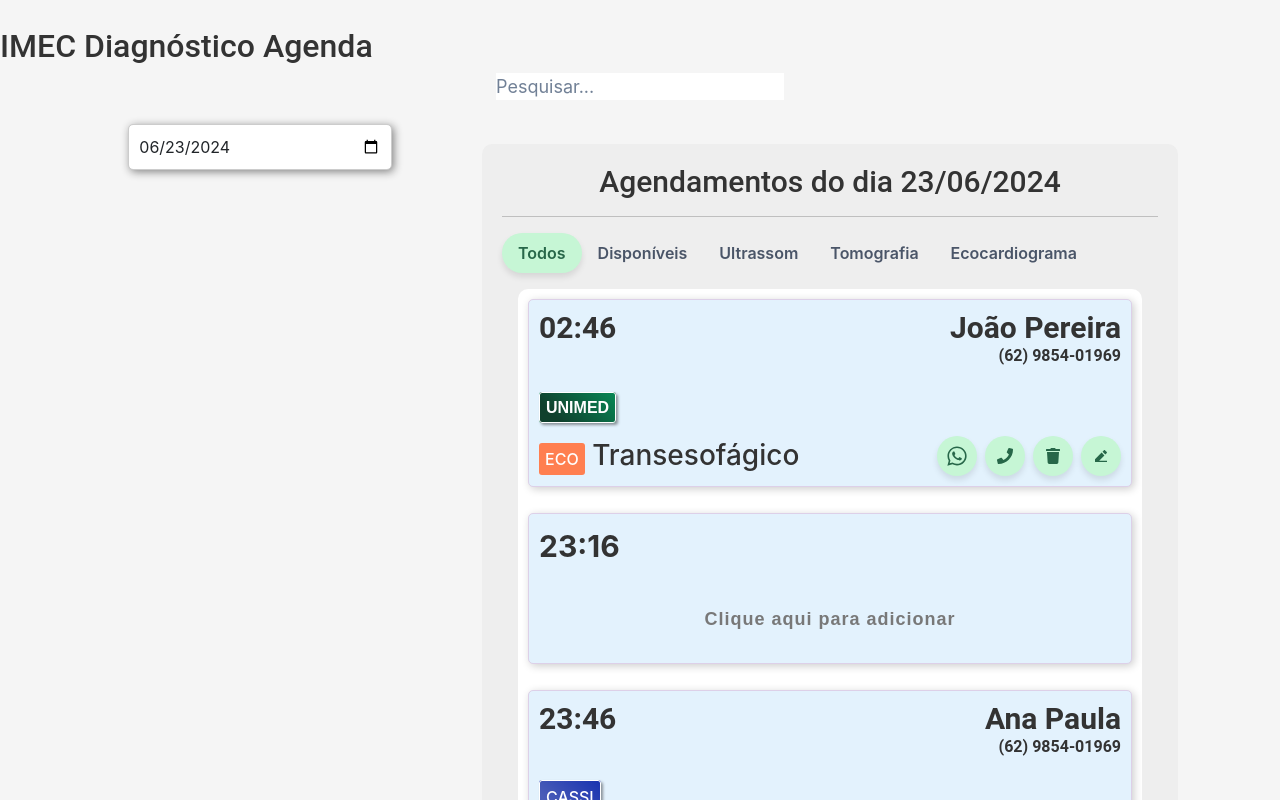
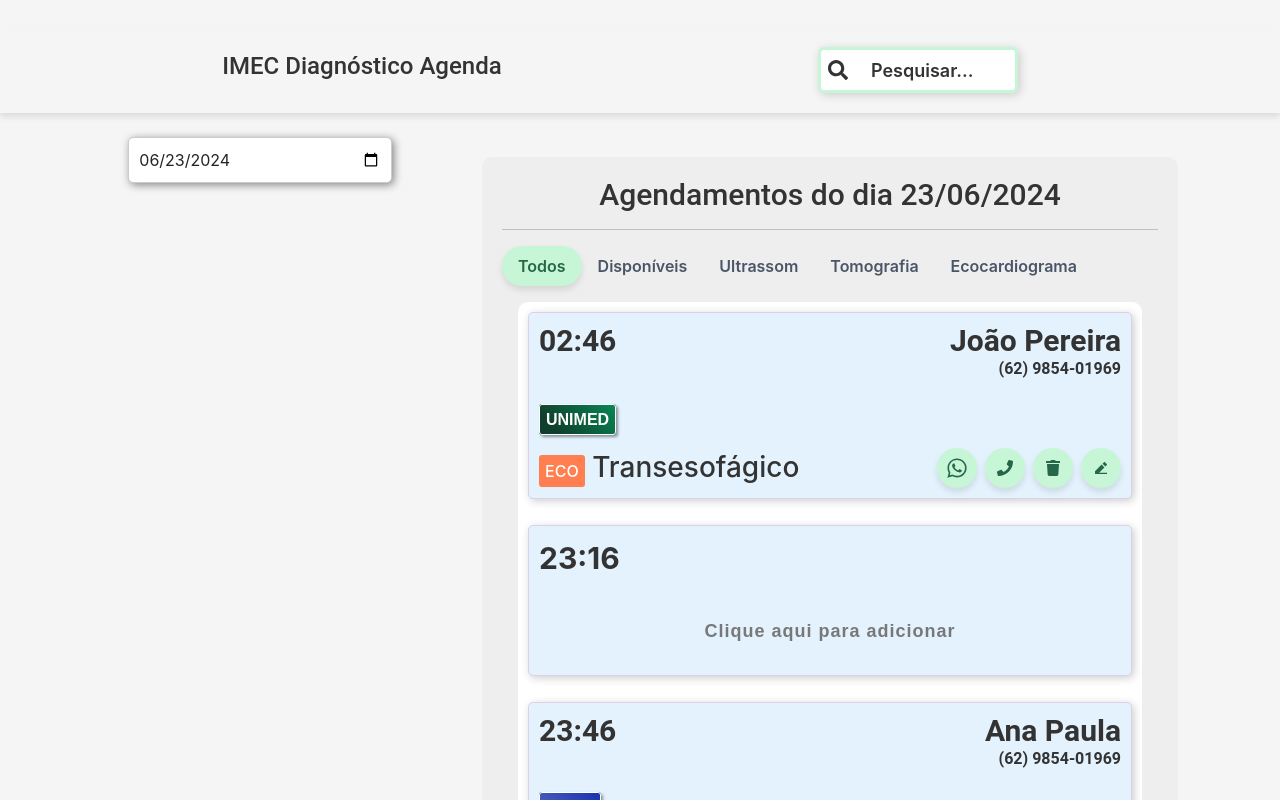
Before and after one commit to kralluz/SAM-Control-UI, a React (Create React App) app: page / in a window 1280 px wide. Shown: the top 800 px of the page. Built offline with nearby package versions, Linux system fonts and the light colour scheme; some icons are missing.

Commit message:
feat header styled

```diff
--- a/src/App.jsx
+++ b/src/App.jsx
@@ -10,7 +10,6 @@ import "./styles/modal.css";
 import LoadingSpinner from "./LoadingSpinner";
 import AppointmentList from "./components/AppointmentList/AppointmentList";
 import Header from "./components/Header/Header";
-import FadeIn from "./functions/fadeIn";
 import { AppointmentsContext } from "./providers/appointmentsProvider";
 
 const App = () => {
@@ -66,11 +65,8 @@ const App = () => {
 
   return (
     <div className={`App ${darkMode ? "dark-theme" : "light-theme"}`}>
-        <FadeIn>
           <Header toggleDarkMode={toggleDarkMode} darkMode={darkMode} />
-        </FadeIn>
-        <FadeIn>
-          <div className="container mt-4">
+          <div className="container mt-4 main-content">
             <div className="row">
               <div className={`col-md-4 ${darkMode ? "dark-mode" : ""}`}>
                 <input
@@ -95,7 +91,6 @@ const App = () => {
               </div>
             </div>
           </div>
-        </FadeIn>
     </div>
   );
 };
--- a/src/components/Header/Header.jsx
+++ b/src/components/Header/Header.jsx
@@ -1,53 +1,63 @@
-import React, { useContext, useState } from "react";
-import {
-  Input,
-  InputGroup,
-  InputRightElement,
-  IconButton,
-  Box,
-  Text,
-  Stack,
-  Button,
-} from "@chakra-ui/react";
-import { FaTimes, FaRegEye } from "react-icons/fa";
-import { AppointmentsContext } from "../../providers/appointmentsProvider";
+import { FaSearch } from "react-icons/fa";
+import React, { useState } from "react";
 import SearchModal from "../SearchResults/SearchResults";
+import "./header.css";
 
-const Header = ({ toggleDarkMode, darkMode }) => {
-  const { readAllAppointments, appointments } = useContext(AppointmentsContext);
-  const [searchTerm, setSearchTerm] = useState("");
+const Header = () => {
+  const [searchOpen, setSearchOpen] = useState(false);
 
-  const handleSearch = (event) => {
-    setSearchTerm(event.target.value);
+  const headerStyle = {
+    display: "flex",
+    justifyContent: "center",
+    alignItems: "center",
+    padding: "20px 0",
+    flexWrap: 'wrap',
+    gap: "20% ",
+    boxShadow: "0 4px 6px rgba(0, 0, 0, 0.1)",
   };
 
-  const handleClearSearch = () => {
-    setSearchTerm("");
+  const titleStyle = {
+    width: "300px"
+  };
+  const inputStyle = {
+    width: searchOpen ? "0px" : "200px",
+    padding: searchOpen ? "0px" : "10px",
+    height: "30px",
+    transition: "width 0.2s ease-in-out",
+    border: searchOpen ? "none" : "3px solid #C6F6D5",
+    boxShadow: "2px 2px 10px #ccc",
+    borderRadius: "6px",
+    textIndent: "30px",
   };
 
-  const filteredAppointments = appointments.filter((appointment) => {
-    const { patient_name, telephone } = appointment;
-    const searchRegex = new RegExp(searchTerm, "i");
-    return searchRegex.test(patient_name) || searchRegex.test(telephone);
-  });
-  const [searchOpen, setSearchOpen] = useState(false);
   return (
     <>
-      <header className={`d-flex justify-content-between align-items-center`}>
-        <h1>IMEC Diagnóstico Agenda</h1>
+      <header style={headerStyle}>
+        <div style={titleStyle}>
+          <h1 style={{ fontSize: "1.5rem", textAlign: 'center' }}>IMEC Diagnóstico Agenda</h1>
+        </div>
+        <div style={{ display: "flex", justifyContent: "center", width: " 300px" }}>
+          <div style={{ position: "relative" }}>
+            <FaSearch
+              size={20}
+              style={{
+                position: "absolute",
+                left: "10px",
+                top: "50%",
+                transform: "translateY(-50%)",
+              }}
+            />
+            <input
+              style={inputStyle}
+              placeholder="Pesquisar..."
+              type="text"
+              onClick={() => setSearchOpen(true)}
+              className="search-trigger"
+            />
+          </div>
+        </div>
       </header>
-      <div style={{ display: "flex", justifyContent: "center" }}>
-        <input
-          style={{ display: "flex", justifyContent: "center" }}
-          placeholder="Pesquisar..."
-          type="search"
-          onClick={() => setSearchOpen(true)}
-        />
-      </div>
-      <SearchModal
-        isOpen={searchOpen}
-        onRequestClose={() => setSearchOpen(false)}
-      ></SearchModal>
+      <SearchModal isOpen={searchOpen} onRequestClose={() => setSearchOpen(false)} />
     </>
   );
 };
--- a/src/components/Header/header.css
+++ b/src/components/Header/header.css
@@ -222,3 +222,32 @@
   font-size: 1.2rem;
   padding-left: 32px;
 }
+
+.search-trigger{
+  padding: 20px!important;
+}
+
+.search-trigger:focus {
+  outline: none;
+}
+
+.search-trigger::placeholder {
+  color: #333333;
+  font-weight: 600;
+}
+
+
+.fixed-header {
+  display: flex;
+  justify-content: center;
+  align-items: center;
+  padding: 16px 28px 16px 16px;
+  flex-wrap: wrap;
+  gap: 20%;
+  position: fixed;
+  top: 0;
+  left: 0;
+  width: 100%;
+  background-color: #fff;
+  z-index: 1000;
+}
--- a/src/components/SearchResults/SearchResults.jsx
+++ b/src/components/SearchResults/SearchResults.jsx
@@ -1,5 +1,5 @@
+import React, { useState, useContext, useEffect } from "react";
 import { useSpring, animated } from "react-spring";
-import React, { useState, useContext, useEffect } from "react";
 import Modal from "react-modal";
 import { motion } from "framer-motion";
 import { AppointmentsContext } from "../../providers/appointmentsProvider";
@@ -34,8 +34,9 @@ const SearchModal = ({ isOpen, onRequestClose }) => {
   });
 
   const inputAnimation = useSpring({
-    to: { width: searchTerm ? "100%" : "70%" },
-    config: { tension: 200, friction: 20 },
+    width: isOpen ? (searchTerm ? "100%" : "70%") : "0%",
+    opacity: isOpen ? 1 : 0,
+    config: { tension: 200, friction: 20 }
   });
 
   return (
@@ -60,7 +61,7 @@ const SearchModal = ({ isOpen, onRequestClose }) => {
             onChange={handleSearch}
             style={{
               ...inputAnimation,
-              padding: "12px 20px",
+              padding: "12px 20px", // Manter padding fixo aqui
               margin: "8px 0",
               borderRadius: "6px",
               backgroundColor: "#c6f6d5",
--- a/src/styles/App.css
+++ b/src/styles/App.css
@@ -15,6 +15,7 @@ body {
   /* animation: gradientMovement 30s infinite cubic-bezier(0.4, 0, 0.2, 1); */
   font-size: 16px;
   /* background-color: #ffffff!important; */
+  box-sizing: border-box;
 }
 
 @keyframes gradientMovement {
@@ -24,6 +25,18 @@ body {
   50% {
     background-position: 0% 100%;
   }
+}
+
+.pd-medium {
+  padding: 24px;
+}
+
+.pd-large {
+  padding: 48px;
+}
+
+.pd-small {
+  padding: 12px;
 }
 
 h1,
```
